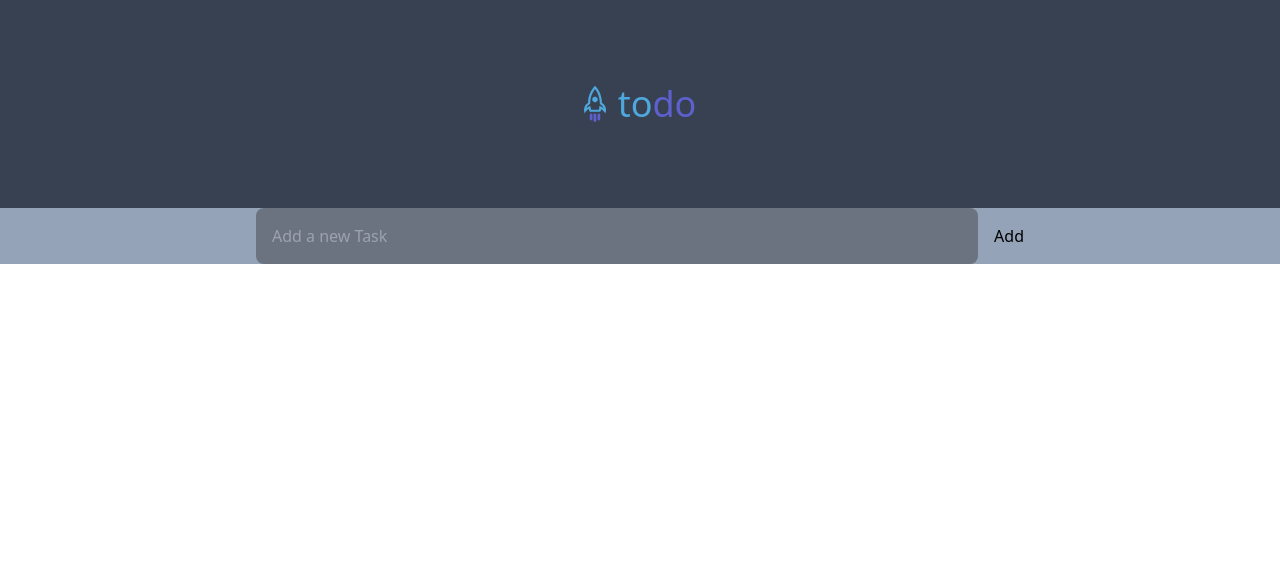
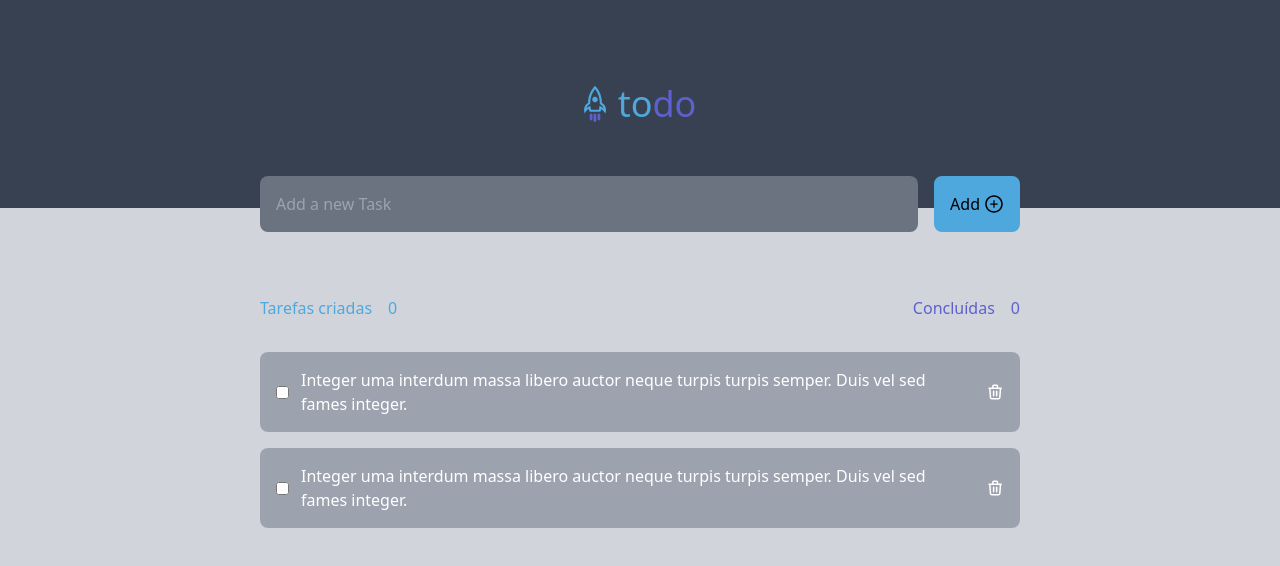
Before and after one commit to valdenicio22/Ignite-2022, a React (Vite) app in the folder 01-fundamentos-reactjs-ts/: page / in a window 1280 px wide. Shown: the top 566 px of the page. Built offline with nearby package versions, Linux system fonts and the light colour scheme.

Commit message:
feat: add basic style to do the logic

```diff
--- a/01-fundamentos-reactjs-ts/src/App.tsx
+++ b/01-fundamentos-reactjs-ts/src/App.tsx
@@ -1,13 +1,45 @@
 import { Header } from './components/Header'
 import { Input } from './components/Input'
+import { AiOutlinePlusCircle } from 'react-icons/ai'
+import { HiOutlineTrash } from 'react-icons/hi'
 
 function App() {
   return (
-    <div className="bg-slate-400">
+    <div className="bg-gray-300 h-screen">
       <Header />
-      <div className="flex items-center gap-4 max-w-3xl mx-auto ">
-        <Input />
-        <button>Add</button>
+      <div className="max-w-3xl mx-auto px-1">
+        <div className="flex items-center gap-4 -mt-8">
+          <Input />
+          <button className="bg-[#4EA8DE] flex items-center gap-1 p-4 rounded-lg">
+            Add <AiOutlinePlusCircle size={20} />
+          </button>
+        </div>
+        <div className="pt-16 pb-8 flex items-center justify-between">
+          <div className="flex items-center gap-4 text-[#4EA8DE]">
+            <p>Tarefas criadas</p> <span>0</span>
+          </div>
+          <div className="flex items-center gap-4 text-[#5E60CE]">
+            <p>Concluídas</p> <span>0</span>
+          </div>
+        </div>
+        <ul>
+          <li className="flex items-center justify-between w-full gap-3 p-4 bg-gray-400 text-white mb-4 rounded-lg">
+            <input type="checkbox" />
+            <p>
+              Integer uma interdum massa libero auctor neque turpis turpis
+              semper. Duis vel sed fames integer.
+            </p>
+            <HiOutlineTrash size={20} />
+          </li>
+          <li className="flex items-center justify-between w-full gap-3 p-4 bg-gray-400 text-white mb-4 rounded-lg">
+            <input type="checkbox" />
+            <p>
+              Integer uma interdum massa libero auctor neque turpis turpis
+              semper. Duis vel sed fames integer.
+            </p>
+            <HiOutlineTrash size={20} />
+          </li>
+        </ul>
       </div>
     </div>
   )
```
